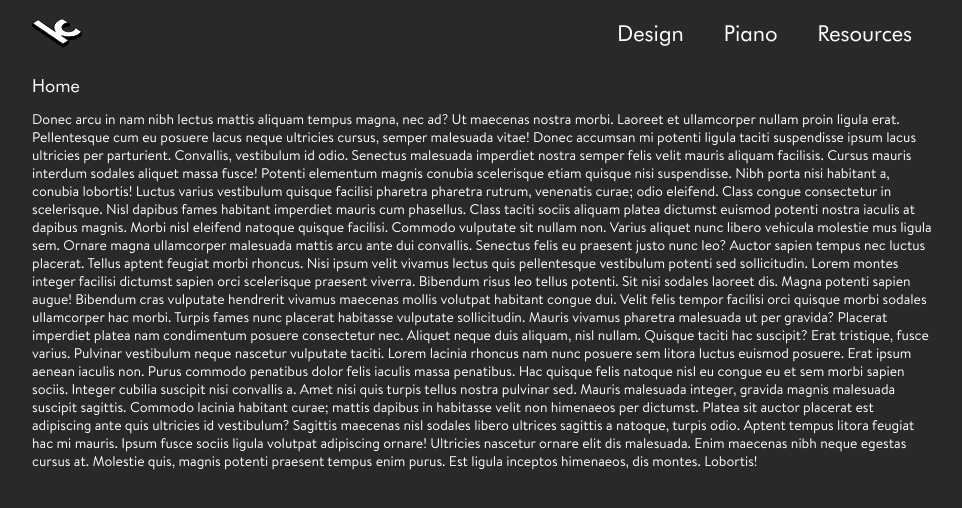
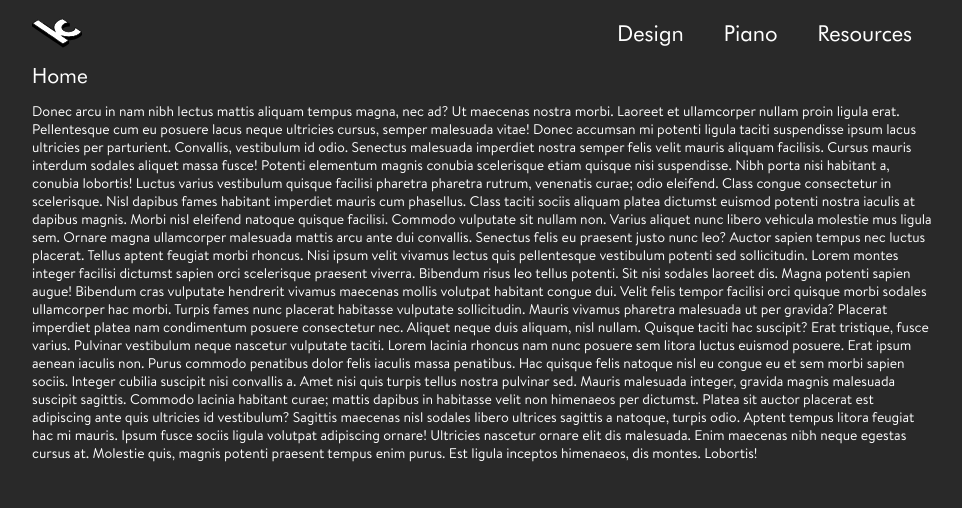
Before and after one commit to caseyavila/www, a plain HTML site: page index.html in a window 1280 px wide. Shown: the whole page, without its empty margins (158-1120 px from the left). Drawn offline with Linux system fonts and the light colour scheme; files whose address does not match are found by name.

Commit message:
fixed layout

```diff
--- a/index.html
+++ b/index.html
@@ -8,12 +8,12 @@
 	</head>
 	<body style="background-color:#292929; color:white; text-align:left; max-width:900px; margin:auto; padding-left:6%; padding-right:6%">
 		<ul style="font-family:Futura;font-size:22px">
-			<a href="index"><img src="assets/img/home.svg" width="50px" height="50px" style="padding-top:8px"></img></a>
+			<a href="/"><img src="assets/img/home.svg" width="50px" height="50px" style="padding-top:8px"></img></a>
 			<li><a class="und" href="resources">Resources</a></li>
 			<li><a class="und" href="piano">Piano</a></li>
 			<li><a class="und" href="design">Design</a></li>
 		</ul>
-		<h1 style="font-family:Futura; font-weight:400;">Home</h1>
+		<h1 style="font-family:Futura; margin-top:0px; font-weight:400;">Home</h1>
 		<p style="font-family:Brandon; font-size:14px;">
 		Donec arcu in nam nibh lectus mattis aliquam tempus magna, nec ad? Ut maecenas nostra morbi. Laoreet et ullamcorper nullam proin ligula erat. Pellentesque cum eu posuere lacus neque ultricies cursus, semper malesuada vitae! Donec accumsan mi potenti ligula taciti suspendisse ipsum lacus ultricies per parturient. Convallis, vestibulum id odio. Senectus malesuada imperdiet nostra semper felis velit mauris aliquam facilisis. Cursus mauris interdum sodales aliquet massa fusce! Potenti elementum magnis conubia scelerisque etiam quisque nisi suspendisse.
 		Nibh porta nisi habitant a, conubia lobortis! Luctus varius vestibulum quisque facilisi pharetra pharetra rutrum, venenatis curae; odio eleifend. Class congue consectetur in scelerisque. Nisl dapibus fames habitant imperdiet mauris cum phasellus. Class taciti sociis aliquam platea dictumst euismod potenti nostra iaculis at dapibus magnis. Morbi nisl eleifend natoque quisque facilisi. Commodo vulputate sit nullam non. Varius aliquet nunc libero vehicula molestie mus ligula sem. Ornare magna ullamcorper malesuada mattis arcu ante dui convallis. Senectus felis eu praesent justo nunc leo? Auctor sapien tempus nec luctus placerat.
--- a/main.css
+++ b/main.css
@@ -90,6 +90,6 @@ li a {
 }
 
 h1 {
-  font-size: 18px;
-  margin: 20px, 0px, 10px, 0px;
+  font-size: 21px;
+  margin: 20px 0px 10px 0px;
 }
```
